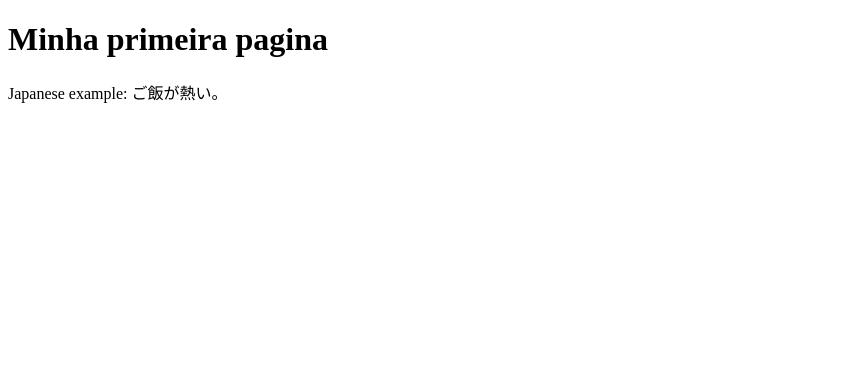
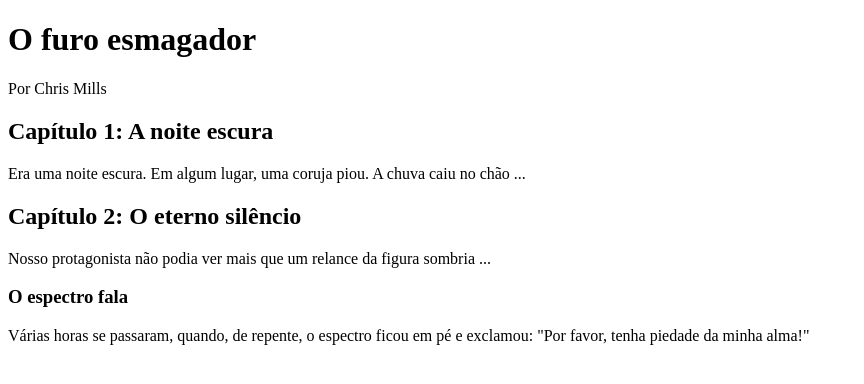
Before and after one commit to estudante668/basico-html, a plain HTML site: page index.html in a window 1280 px wide. Shown: the whole page, without its empty margins (0-864 px from the left). Drawn offline with Linux system fonts and the light colour scheme.

Commit message:
HTML - Estrutura de titulos

```diff
--- a/index.html
+++ b/index.html
@@ -1,33 +1,38 @@
 <!DOCTYPE html>
 <html lang="pt-BR">
   <head>
-    <!--Configração de caracteres é, ão-->
+      <!--Configração de caracteres-->
     <meta charset="utf-8">
-
-    <!--sem essa meta, navegadores móveis aplicam uma viewport padrão (geralmente ~980px) e então escalam a página,
-    o que deixa o layout “encolhido” em celulares-->
-    <meta name="viewport" content="width=device-width, initial-scale=1">
-
-    <!--é um dos elementos mais importantes para SEO e usabilidade-->
-    <title>Minha Pagina</title>
-
-    <meta name="author" content="Fabricio Netto">
-
-    <!--motores de busca frequentemente usam esse texto como o “snippet” exibido nos resultados de busca;
-     portanto afeta CTR (taxa de clique).-->
-    <meta name="description" content="Exemplo de pagina html.">
-    <!--Usar URL absoluta (https://…)
-    e garantir que a imagem esteja acessível para crawlers (não bloqueada por robots.txt).-->
-    <meta property="og:image" content="https://developer.mozilla.org/mdn-social-share.png">
-    <meta property="og:description" content="Minga pagina HTML">
-    <meta property="og:title" content="Metadata; The HTML &lt;head&gt;, on MDN">
-
-    <link rel="icon" href="/favicon-32x32.png" sizes="32x32" type="image/png">
-    <link rel="apple-touch-icon" href="/apple-touch-icon.png">
-
+      <!--é um dos elementos mais importantes para SEO e usabilidade-->
+      <title>Meu Site</title>
+      <!--sem essa meta, navegadores móveis aplicam uma viewport padrão (geralmente ~980px) e então escalam a página,
+      o que deixa o layout “encolhido” em celulares-->
+      <meta name="viewport" content="width=device-width, initial-scale=1">
+      <!--motores de busca frequentemente usam esse texto como o “snippet” exibido nos resultados de busca;
+      portanto afeta CTR (taxa de clique).-->
+        <meta name="description" content="Meu site">
+    <link rel="icon" href="/favicon.ico" type="image/x-icon">
+    <link rel="preconnect" href="https://fonts.googleapis.com">
+    <link rel="preconnect" href="https://fonts.gstatic.com" crossorigin>
+    <link href="https://fonts.googleapis.com/css2?family=Inter:wght@300;400;600&display=swap" rel="stylesheet">
+    <link rel="stylesheet" href="/styles.css">
   </head>
   <body>
-    <h1>Minha primeira pagina</h1>
-    <p>Japanese example: ご飯が熱い。</p>
+    <h1>O furo esmagador</h1>
+      <p>Por Chris Mills</p>
+      <h2>Capítulo 1: A noite escura</h2>
+      <p>
+        Era uma noite escura. Em algum lugar, uma coruja piou. A chuva caiu no chão
+        ...
+      </p>
+      <h2>Capítulo 2: O eterno silêncio</h2>
+      <p>
+        Nosso protagonista não podia ver mais que um relance da figura sombria ...
+      </p>
+      <h3>O espectro fala</h3>
+      <p>
+        Várias horas se passaram, quando, de repente, o espectro ficou em pé e
+        exclamou: "Por favor, tenha piedade da minha alma!"
+      </p>
   </body>
 </html>
```
